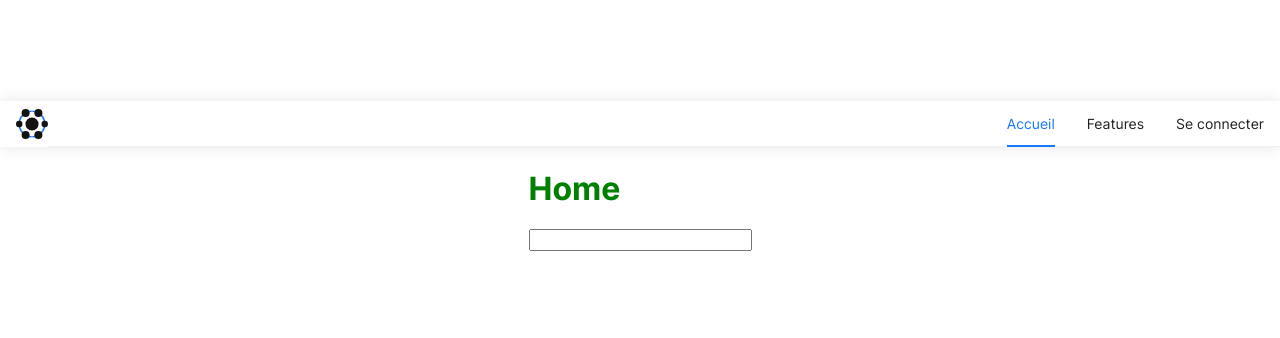
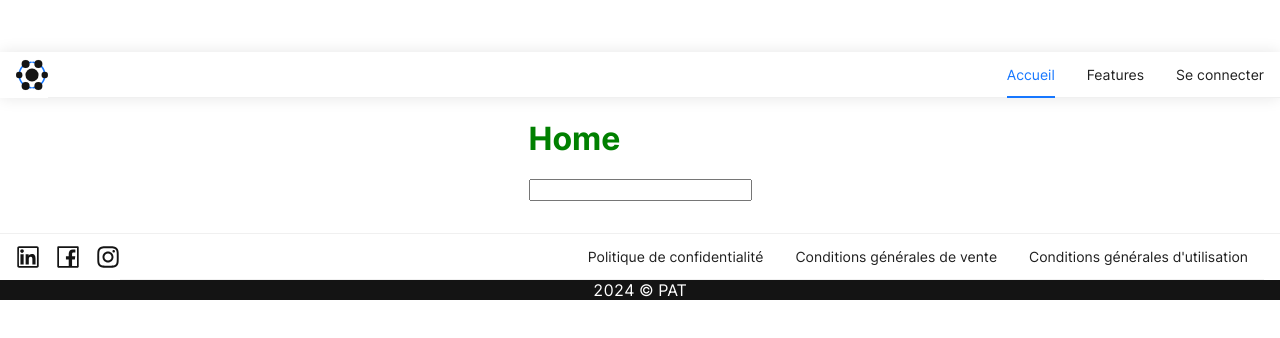
Before and after one commit to eanaellea/cause-connect-webapp, a React (Vite) app: page / in a window 1280 px wide. Shown: the part 224-562 px from the top of the page. Built offline with nearby package versions, Linux system fonts and the light colour scheme.

Commit message:
feat(landing page): create footer component

```diff
--- /dev/null
+++ b/src/components/footer/Footer.module.scss
@@ -0,0 +1,36 @@
+@import "../../designSystem/mixins.scss";
+
+footer {
+  width: 100%;
+  border-top: 1px solid #f0f0f0;
+  margin-top: 32px;
+
+  .links {
+    @include flex-row;
+    align-items: center;
+    padding: 0 16px;
+
+    .socialMedia {
+      @include flex-row;
+      gap: 16px;
+
+      .socialMediaIcon {
+        font-size: 24px;
+        color: #141414;
+      }
+    }
+
+    .legal {
+      justify-content: end;
+      flex: 1 0 auto;
+    }
+  }
+
+  .subfooter {
+    @include flex-row;
+    justify-content: center;
+    width: 100%;
+    background-color: #141414;
+    color: #ffffff;
+  }
+}
--- /dev/null
+++ b/src/components/footer/Footer.tsx
@@ -0,0 +1,59 @@
+import { useState } from 'react';
+import { Menu } from 'antd';
+import { LinkedinOutlined, FacebookOutlined, InstagramOutlined } from '@ant-design/icons'
+import styles from './Footer.module.scss'
+
+const socialMediaItems = [
+	{
+		icon: <LinkedinOutlined className={styles.socialMediaIcon} />,
+		link: 'https://linkedin.com',
+	},
+	{
+		icon: <FacebookOutlined className={styles.socialMediaIcon} />,
+		link: 'https://facebook.com',
+	},
+	{
+		icon: <InstagramOutlined className={styles.socialMediaIcon} />,
+		link: 'https://instagram.com',
+	},
+];
+
+const items = [
+	{
+		label: 'Politique de confidentialité',
+		key: 'privacy',
+	},
+	{
+		label: 'Conditions générales de vente',
+		key: 'cgv',
+	},
+	{
+		label: 'Conditions générales d\'utilisation',
+		key: 'cgu',
+	},
+]
+
+export const Footer = () => {
+  const [current, setCurrent] = useState('home');
+  const onClick = (e) => {
+      setCurrent(e.key);
+  };
+
+  return (
+		<footer className={styles.footer}>
+			<div className={styles.links}>
+				<div className={styles.socialMedia}>
+					{socialMediaItems.map((item) => (
+						<a href={item.link} key={item.link}>
+							{item.icon}
+						</a>
+					))}
+				</div>
+				<Menu onClick={onClick} mode="horizontal" items={items} className={styles.legal}/>
+			</div>
+			<div className={styles.subfooter}>
+				2024 © PAT
+			</div>
+		</footer>
+  )
+}
--- a/src/pages/globalLayout/GlobalLayout.tsx
+++ b/src/pages/globalLayout/GlobalLayout.tsx
@@ -2,12 +2,14 @@ import { Outlet } from "react-router-dom"
 
 import styles from './GlobalLayout.module.scss'
 import { Header } from '@/components/header/Header'
+import { Footer } from '@/components/footer/Footer'
 
 export const GlobalLayout = () => {
   return (
     <div className={styles.globalContainer}>
       <Header />
       {<Outlet />}
+      <Footer />
     </div>
   )
 }
```
